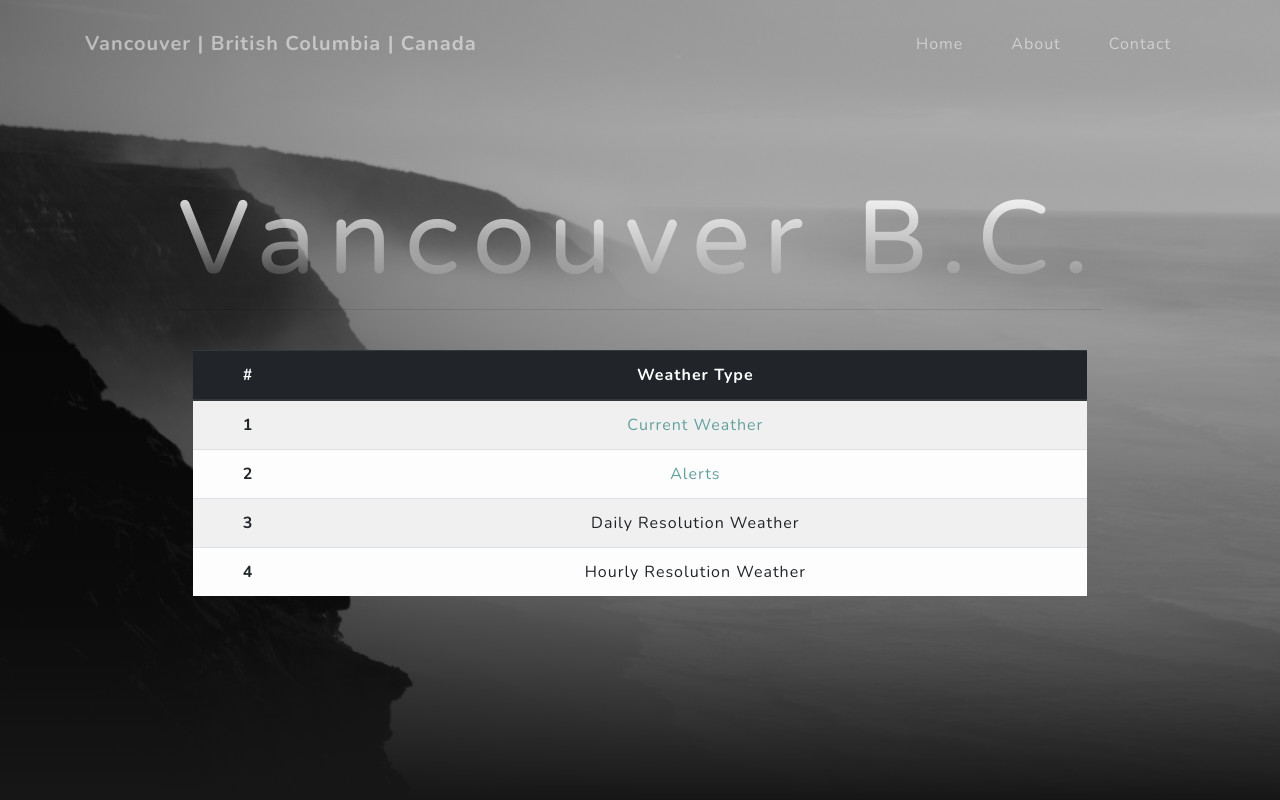
After one commit to josephduarte104/Dark-Sky-Weather, a Flask app: page /darkskyweather/api/v1.0/vancouver in a window 1280 px wide. The commit adds this page. Run offline with Flask 2, Linux system fonts and the light colour scheme; some libraries are stand-ins or nearby versions.

Commit message:
Implement routing endpoints for weather data for Vancouver

```diff
--- a/app.py
+++ b/app.py
@@ -1,6 +1,6 @@
-'''
+"""
 Python-Flask API to fetch, parse, and visualize weather data from the Dark Sky API (forecast.io)
-'''
+"""
 import darksky_api_request as api
 import darksky_api_methods as dsky
 
@@ -11,71 +11,88 @@ from flask_bootstrap import Bootstrap
 app = Flask(__name__)
 
 # > Redirected endpoints
-@app.route('/', methods = ['GET'])
-@app.route('/index', methods = ['GET'])
+@app.route("/", methods = ["GET"])
+@app.route("/index", methods = ["GET"])
 def redirect_to_root():
-    return redirect('/darkskyweather/api/v1.0/', code = 302)
+    return redirect("/darkskyweather/api/v1.0/", code = 302)
 
-@app.route('/about', methods = ['GET'])
+@app.route("/about", methods = ["GET"])
 def redirect_to_about():
-    return redirect('/darkskyweather/api/v1.0/about', code = 302)
+    return redirect("/darkskyweather/api/v1.0/about", code = 302)
 
-# 1. Landing Page/Index Page:
-@app.route('/darkskyweather/api/v1.0/', methods = ['GET'])
+@app.route("/darkskyweather/api/v1.0/", methods = ["GET"])
 def index():
-    return render_template('index.html')
+    return render_template("index.html")
 
-# 2. About Page
-@app.route('/darkskyweather/api/v1.0/about', methods = ['GET'])
+@app.route("/darkskyweather/api/v1.0/about", methods = ["GET"])
 def about():
-    return render_template('about.html', title = 'About')
+    return render_template("about.html", title = "About")
 
-# 3. Contact Page
-@app.route('/darkskyweather/api/v1.0/contact', methods = ['GET'])
+@app.route("/darkskyweather/api/v1.0/contact", methods = ["GET"])
 def contact():
-    return render_template('contact.html', title = 'Contact')
+    return render_template("contact.html", title = "Contact")
+
+@app.route("/darkskyweather/api/v1.0/vancouver", methods = ["GET"])
+def weather_data_yvr():
+    return render_template("weather_data_yvr.html")
+
+@app.route("/darkskyweather/api/v1.0/vancouver/current", methods = ["GET"])
+def current_weather_yvr():
+    return "Current Weather - Vancouver"
+
+@app.route("/darkskyweather/api/v1.0/vancouver/alerts", methods = ["GET"])
+def weather_alerts_yvr():
+    return "Weather Alerts - Vancouver"
+
+@app.route("/darkskyweather/api/v1.0/vancouver/forecast", methods = ["GET"])
+def weather_forecast_yvr():
+    return "Weather Forecast - Vancouver"
+
+@app.route("/darkskyweather/api/v1.0/vancouver/hindcast", methods = ["GET"])
+def weather_hindcast_yvr():
+    return "Weather Hindcast - Vancouver"
 
 
 
 
 
 # > Weather Data:
-@app.route('/alerts', methods = ['GET'])
+@app.route("/alerts", methods = ["GET"])
 def redirect_to_alerts():
-    return redirect('/darkskyweather/api/v1.0/forecast/alerts/')
+    return redirect("/darkskyweather/api/v1.0/forecast/alerts/")
 
-@app.route('/forecast', methods = ['GET'])
+@app.route("/forecast", methods = ["GET"])
 def redirect_to_forecast():
-    return redirect('/darkskyweather/api/v1.0/forecast/', code = 302)
+    return redirect("/darkskyweather/api/v1.0/forecast/", code = 302)
 
-@app.route('/darkskyweather/api/v1.0/forecast/', methods = ['GET'])
-@app.route('/darkskyweather/api/v1.0/forecast/index', methods = ['GET'])
+@app.route("/darkskyweather/api/v1.0/forecast/", methods = ["GET"])
+@app.route("/darkskyweather/api/v1.0/forecast/index", methods = ["GET"])
 def get_index():
-    forecast = api.getForecastDataFromDarkSky('Vancouver Canada')
+    forecast = api.getForecastDataFromDarkSky("Vancouver Canada")
     # kwkw - returns a python dict
     data = forecast.json()
     return jsonify(data)
 
-@app.route('/darkskyweather/api/v1.0/forecast/alerts/', methods = ['GET'])
+@app.route("/darkskyweather/api/v1.0/forecast/alerts/", methods = ["GET"])
 def get_forecast_alerts():
     # kwkw - Need to format string output
-    alert = dsky.getForecastWeatherAlerts('Vancouver Canada')
+    alert = dsky.getForecastWeatherAlerts("Vancouver Canada")
     return alert
 
-@app.route('/darkskyweather/api/v1.0/forecast/daily/', methods = ['GET'])
+@app.route("/darkskyweather/api/v1.0/forecast/daily/", methods = ["GET"])
 def get_daily_data():
     # kwkw - WIP - will have to refactor once full MVP is constructed.
-    forecast_response = api.getForecastDataFromDarkSky('Vancouver Canada')
+    forecast_response = api.getForecastDataFromDarkSky("Vancouver Canada")
     daily_forecast = dsky.getDailyForecastData(forecast_response.json())
     return jsonify(daily_forecast)
 
-@app.route('/darkskyweather/api/v1.0/forecast/hourly/', methods = ['GET'])
+@app.route("/darkskyweather/api/v1.0/forecast/hourly/", methods = ["GET"])
 def get_hourly_data():
     # kwkw - WIP - will have to refadtor once MVP website is built up.
-    forecast_response = api.getForecastDataFromDarkSky('Vancouver Canada')
+    forecast_response = api.getForecastDataFromDarkSky("Vancouver Canada")
     # kwkw - WIP - hourly data returns an array of
     hourly_forecast = dsky.getHourlyForecastData(forecast_response.json())
     return jsonify(hourly_forecast)
 
-if __name__ == '__main__':
+if __name__ == "__main__":
     app.run(port = 5000, debug = True)
--- a/templates/index.html
+++ b/templates/index.html
@@ -8,7 +8,7 @@
     <hr>
 
     <h2 class="text-white-50 mx-auto mt-2 mb-5"></h2>
-    <a href="#about" class="btn btn-primary">
+    <a href="{{ url_for('weather_data_yvr') }}" class="btn btn-primary">
       Vancouver B.C., Canada | Get Current Weather
     </a>
 
--- /dev/null
+++ b/templates/weather_data_yvr.html
@@ -0,0 +1,41 @@
+{% extends "base.html" %}
+
+{% block content %}
+
+  <div class="mx-auto text-center">
+    <h1>Vancouver B.C.</h1>
+    <hr>
+    <br>
+
+    <div class="container">
+      <table class="table table-light table-striped">
+        <thead class="thead-dark">
+          <tr>
+            <th scope="col">#</th>
+            <th scope="col">Weather Type</th>
+          </tr>
+        </thead>
+
+        <tbody>
+          <tr>
+            <th scope="row">1</th>
+            <td><a href="{{ url_for('current_weather_yvr') }}">Current Weather</a></td>
+          </tr>
+          <tr>
+            <th scope="row">2</th>
+            <td><a href="{{ url_for('weather_alerts_yvr') }}">Alerts</a></td>
+          </tr>
+          <tr>
+            <th scope="row">3</th>
+            <td>Daily Resolution Weather</td>
+          </tr>
+          <tr>
+            <th scope="row">4</th>
+            <td>Hourly Resolution Weather</td>
+          </tr>
+        </tbody>
+      </table>
+    </div>
+  </div>
+
+{% endblock %}
```
